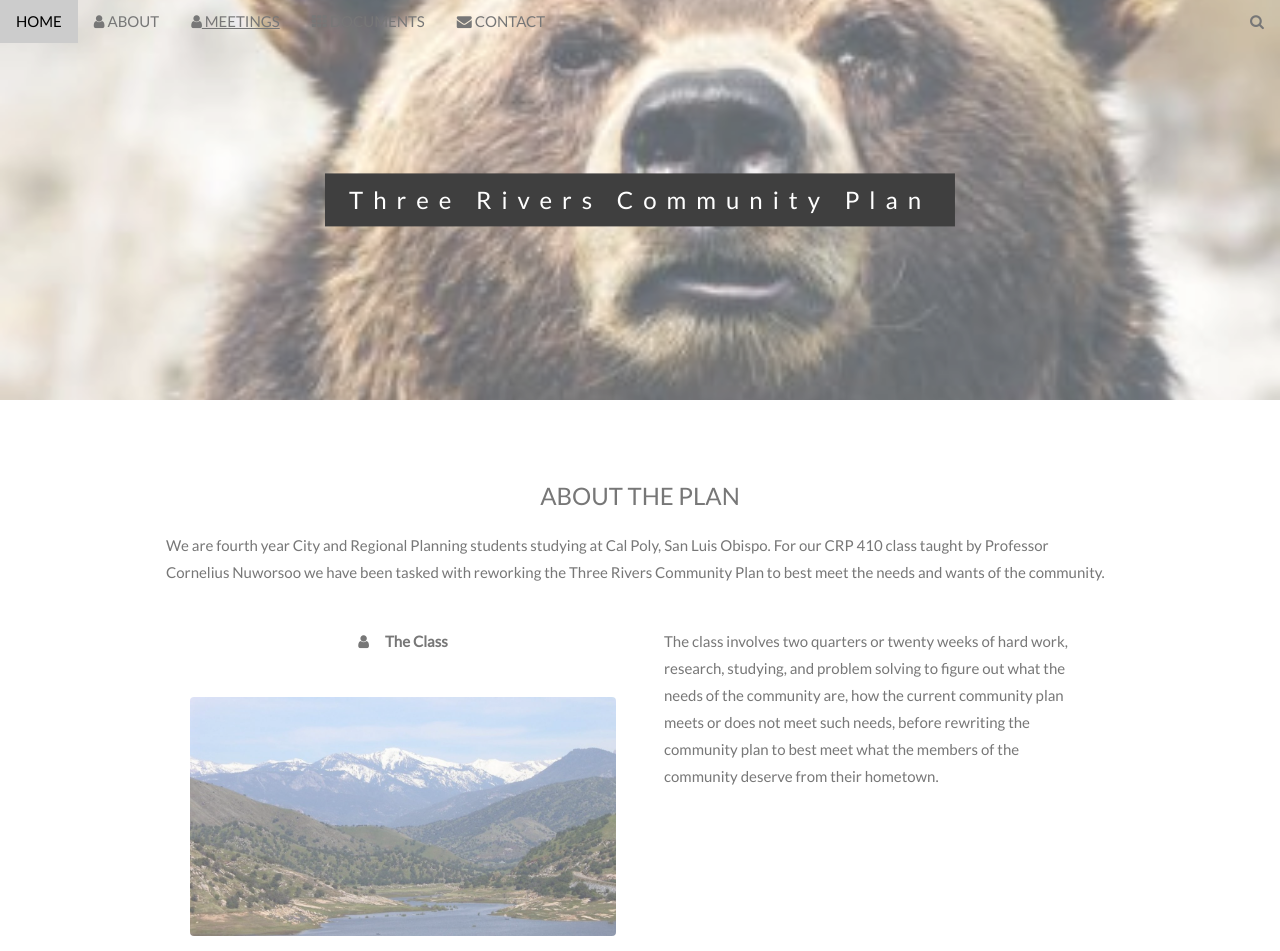
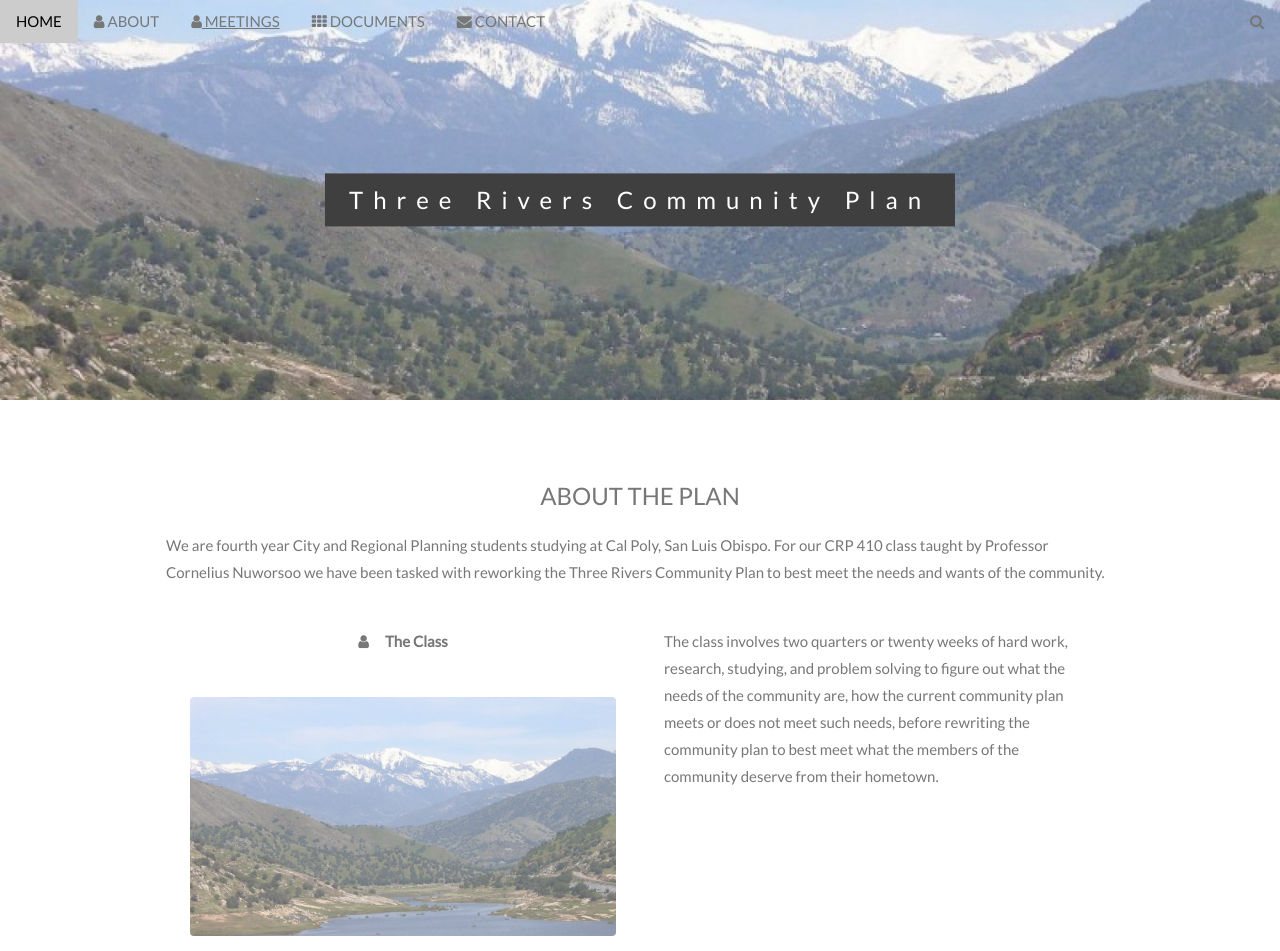
Before and after one commit to threeriverscommunityplan/threeriverscommunityplan.github.io, a plain HTML site: page index.html in a window 1280 px wide. Shown: the top 951 px of the page. Drawn offline with Linux system fonts and the light colour scheme.

Commit message:
Update index.html

```diff
--- a/index.html
+++ b/index.html
@@ -25,7 +25,7 @@ body, html {
 
 /* First image (Logo. Full height) */
 .bgimg-1 {
-  background-image: url("p3.jpg");
+  background-image: url("threerivers_mountains.jpg");
   min-height: 100%;
 }
 
```
